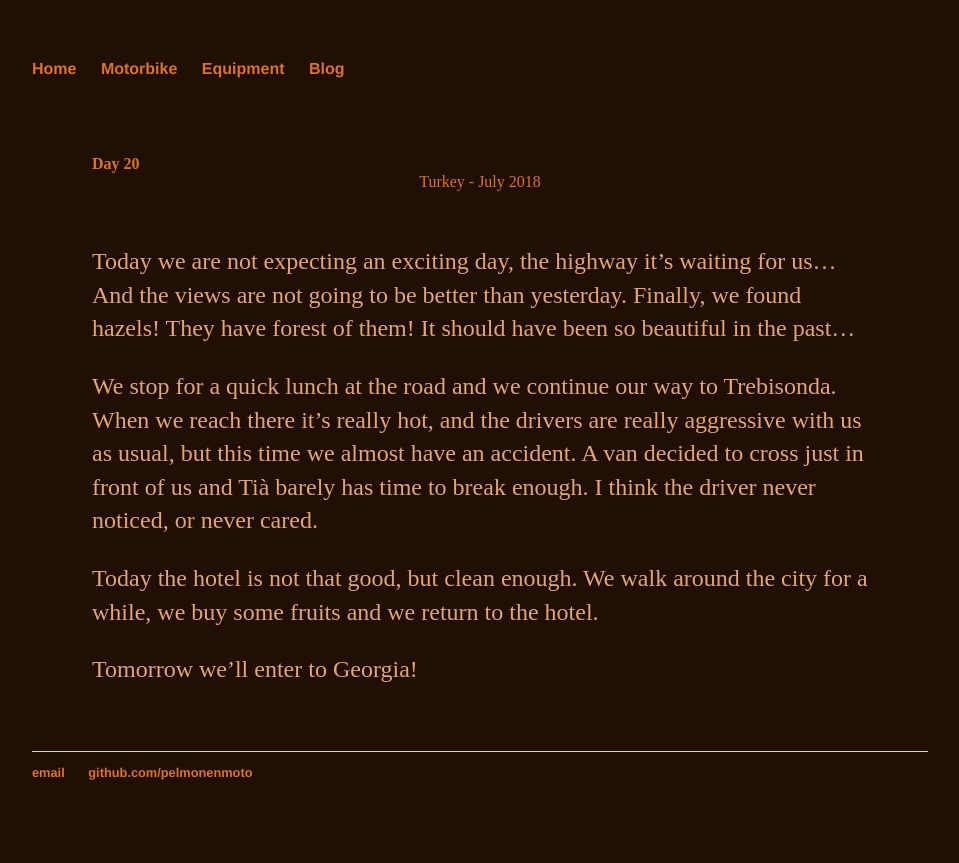
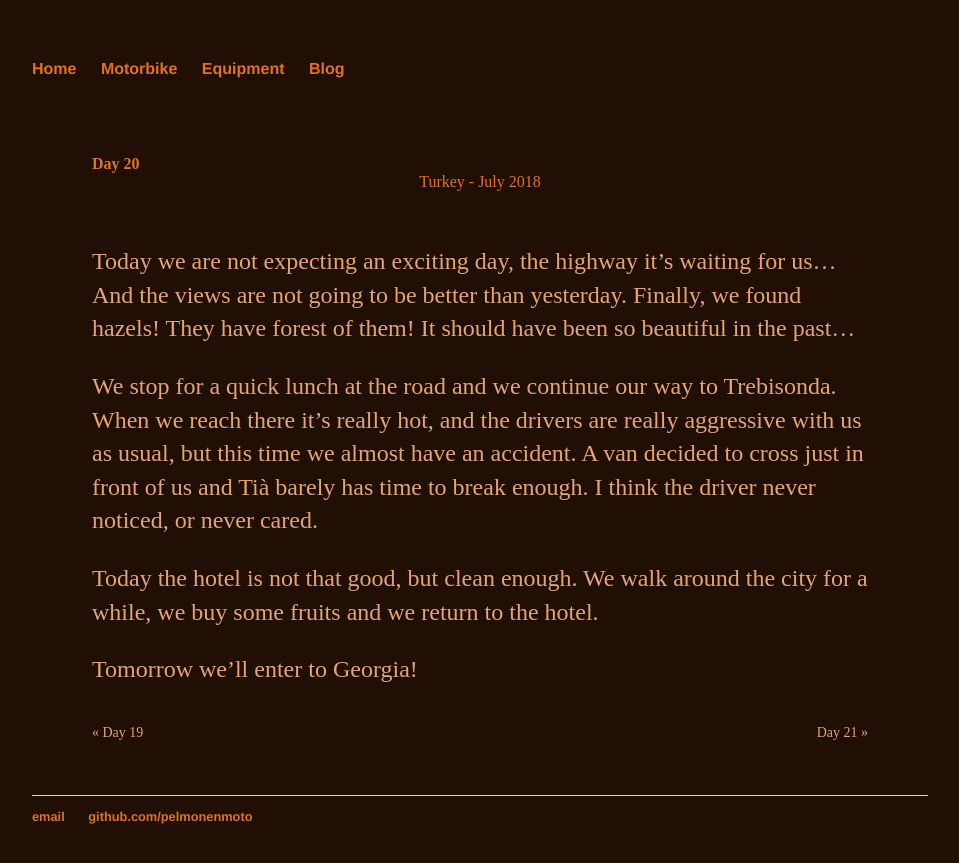
Before and after one commit to PepGonella/pelmonenmoto.github.io, a Jekyll site: the page built from _posts/2018-07-07-day20.md, in a window 1280 px wide. Shown: the top 863 px of the page, without its empty margins (160-1119 px from the left). Built offline with Jekyll 4.4.1, drawn with Linux system fonts in a browser that asks for light colours.

Commit message:
add next previous buttons in blog

```diff
--- a/_layouts/post.html
+++ b/_layouts/post.html
@@ -6,3 +6,12 @@
 <div style="text-align:center; padding: 0 0 30px 0;color: rgb(219, 115, 43)">{{ page.location }} - {{ page.date | date: "%B %Y"}}</div>
 
 {{ content }}
+
+<div class="PageNavigation">
+    {% if page.previous.url %}
+        <a class="prev" href="{{page.previous.url}}">&laquo; {{page.previous.title}}</a>
+    {% endif %}
+    {% if page.next.url %}
+        <a class="next" href="{{page.next.url}}">{{page.next.title}} &raquo;</a>
+    {% endif %}
+</div>
--- a/css/main.css
+++ b/css/main.css
@@ -116,3 +116,21 @@
   font-size: 3em;
   color: #c15807;
 }
+
+.PageNavigation {
+  font-size: 14px;
+  display: block;
+  width: auto;
+  overflow: hidden;
+}
+
+.PageNavigation a {
+  display: block;
+  width: 50%;
+  float: left;
+  margin: 1em 0;
+}
+
+.PageNavigation .next {
+  text-align: right;
+}
```
